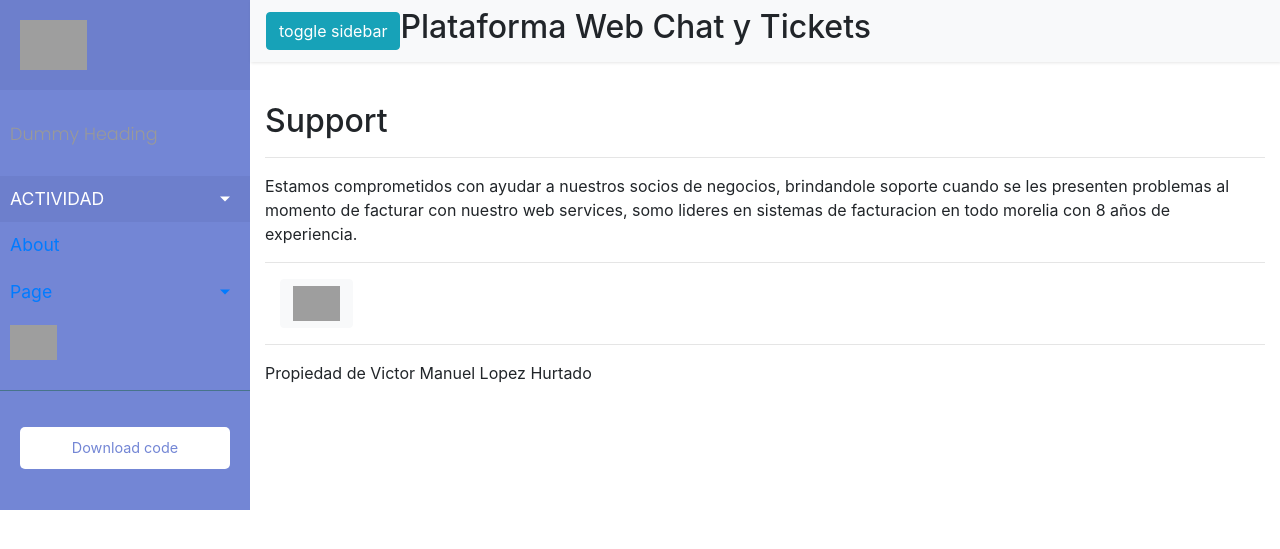
After one commit to Victor2020-Hurtado/CAPACITACION, a Django app: template modulo/templates/modulo/Principal.html in a window 1280 px wide. The commit adds this page. Shown: the top 549 px of the page. Run offline with Django 3.2, Linux system fonts and the light colour scheme; the template is opened without the code that fills it, so the values that code supplies are empty; some libraries are stand-ins or nearby versions; grey boxes are pictures that could not be loaded.

Commit message:
arreglo en templates

```diff
--- /dev/null
+++ b/modulo/templates/modulo/Principal.html
@@ -0,0 +1,126 @@
+<!DOCTYPE html>
+<html lang="en">
+  <head>
+    <meta charset="UTF-8" />
+    <meta name="viewport" content="width=device-width, initial-scale=1.0" />
+    <link rel="stylesheet" href="style.css">
+    <link
+      rel="stylesheet"
+      href="https://stackpath.bootstrapcdn.com/bootstrap/4.4.1/css/bootstrap.min.css"
+      integrity="sha384-Vkoo8x4CGsO3+Hhxv8T/Q5PaXtkKtu6ug5TOeNV6gBiFeWPGFN9MuhOf23Q9Ifjh"
+      crossorigin="anonymous"
+    />
+    <title>Principal</title>
+  </head>
+  <body>
+    <div class="wrapper">
+      <nav id="sidebar">
+        <div class="sidebar-header">
+          <img src="https://www.muycomputer.com/wp-content/uploads/2020/05/GoogleChat.jpg" height="50px">
+        </div>
+
+
+        <ul class="list-unstyled components">
+          <p>Dummy Heading</p>
+          <li class="active">
+            <a href="#homeSubmenu" data-toggle="collapse" aria-expanded="false" class="dropdown-toggle">ACTIVIDAD</a>
+            <ul class="collapse list-unstyled" id="homeSubmenu">
+              <li>
+                <a href="#">Actividades Recientes</a>
+              </li>
+              <li>
+                <a href="#">Crear Ticket</a>
+              </li>
+
+            </ul>
+          </li>
+
+          <li>
+            <a href="#">About</a>
+          </li>
+          <li>
+            <a href="#pageSubmenu" data-toggle="collapse" aria-expanded="false" class="dropdown-toggle">Page</a>
+            <ul class="collapse list-unstyled" id="pageSubmenu">
+              <li>
+                <a href="#">page1</a>
+              </li>
+            </ul>
+          </li>
+          <li>
+
+              <a href="chat.html">
+                <img
+                  src="https://encrypted-tbn0.gstatic.com/images?q=tbn%3AANd9GcTpoa43V-xE0QkPBExp2guRrdB4SHLrdWcH-A&usqp=CAU"
+                  height="35px"
+              /></a>
+
+          </li>
+        </ul>
+
+        <ul class="list-unstyled CTAs">
+          <li>
+            <a href="#" class="download">Download code</a>
+          </li>
+
+        </ul>
+      </nav>
+
+      <div class="content">
+        <nav class="navbar navbar-expand-lg navbar-light bg-light">
+
+        <button type="button" id="sidebarCollapse" class="btn btn-info">
+          <i class="fa fa-align-justify"></i> <span>toggle sidebar</span>
+        </button>
+
+   <!--<a class="navbar-brand" href="#">Navbar</a> -->
+   <button class="navbar-toggler" type="button" data-toggle="collapse" data-target="#navbarNav" aria-controls="navbarNav" aria-expanded="false" aria-label="Toggle navigation">
+     <span class="navbar-toggler-icon"></span>
+   </button>
+   <div class="collapse navbar-collapse" id="navbarNav">
+     <h2>Plataforma Web Chat y Tickets</h2>
+   </div>
+ </nav>
+
+
+
+    <div class="container">
+      <h2>Support</h2>
+      <hr />
+      <article>
+        Estamos comprometidos con ayudar a nuestros socios de negocios,
+        brindandole soporte cuando se les presenten problemas al momento de
+        facturar con nuestro web services, somo lideres en sistemas de
+        facturacion en todo morelia con 8 años de experiencia.
+      </article>
+      <hr />
+      <div class="container">
+
+        <button type="button" class="btn btn-light">
+          <a href="ticket.html"
+            ><img
+              src="https://encrypted-tbn0.gstatic.com/images?q=tbn%3AANd9GcTefbFQDPo0WseyutLeMfn7M92uLhybmHvX2Q&usqp=CAU"
+              height="35px"
+          /></a>
+        </button>
+      </div>
+      <hr />
+      <footer>Propiedad de Victor Manuel Lopez Hurtado</footer>
+    </div>
+
+    <script
+      src="https://code.jquery.com/jquery-3.4.1.slim.min.js"
+      integrity="sha384-J6qa4849blE2+poT4WnyKhv5vZF5SrPo0iEjwBvKU7imGFAV0wwj1yYfoRSJoZ+n"
+      crossorigin="anonymous"
+    ></script>
+    <script
+      src="https://cdn.jsdelivr.net/npm/popper.js@1.16.0/dist/umd/popper.min.js"
+      integrity="sha384-Q6E9RHvbIyZFJoft+2mJbHaEWldlvI9IOYy5n3zV9zzTtmI3UksdQRVvoxMfooAo"
+      crossorigin="anonymous"
+    ></script>
+    <script
+      src="https://stackpath.bootstrapcdn.com/bootstrap/4.4.1/js/bootstrap.min.js"
+      integrity="sha384-wfSDF2E50Y2D1uUdj0O3uMBJnjuUD4Ih7YwaYd1iqfktj0Uod8GCExl3Og8ifwB6"
+      crossorigin="anonymous"
+    ></script>
+  </body>
+</html>
--- /dev/null
+++ b/modulo/templates/modulo/style.css
@@ -0,0 +1,137 @@
+@import "https://fonts.googleapis.com/css?family=Poppins:300,400,500,600,700";
+body{font-family: 'Poppins', sans-serif;
+     background: #fafafa}
+p{font-family: 'Poppins', sans-serif;
+  font-size: 1.1em;
+	font-weight: 300;
+	line-height: 1.7em;
+	color: #999;
+}
+a,
+a:hover,
+a:focus{
+	color: inherit;
+	text-decoration: none;
+	transition: all 0.3s;
+}
+.navbar{
+	padding: 15px 10px;
+	background: #fff;
+	border: none;
+	border-radius: 0;
+	margin-bottom: 40px;
+	box-shadow: 1px 1px 3px rgba(0,0,0,0.1);
+}
+
+.navbar-btn{
+	box-shadow: none;
+	outline: none!important;
+	border: none;
+}
+
+.line{
+	width: 100%;
+	height: 1px;
+	border-bottom: 1px dashed #ddd;
+}
+
+.wrapper {
+    display: flex;
+    width: 100%;
+    align-items: stretch;
+}
+#sidebar {
+    min-width: 250px;
+    max-width: 250px;
+    background: #7386D5;
+    color: #fff;
+    transition: all 0.3s;
+}
+#sidebar.active{
+	margin-left: -250px;
+}
+
+#sidebar .sidebar-header{
+	padding: 20px;
+	background: #6d7fcc;
+}
+#sidebar ul.components{
+	padding: 20px 0px;
+	border-bottom: 1px solid #47748b;
+}
+
+#sidebar ul p{
+	padding: 10px;
+	font-size: 1.1em;
+	display: block;
+}
+
+#sidebar ul li a{
+	padding: 10px;
+	font-size: 1.1em;
+	display: block;
+}
+#sidebar ul li a:hover {
+    color: #7386D5;
+    background: #fff;
+}
+
+#sidebar ul li.active>a,
+a[aria-expanded="true"] {
+    color: #fff;
+    background: #6d7fcc;
+}
+a[data-toggle="collapse"] {
+    position: relative;
+}
+.dropdown-toggle::after {
+    display: block;
+    position: absolute;
+    top: 50%;
+    right: 20px;
+    transform: translateY(-50%);
+}
+
+ul ul a {
+    font-size: 0.9em !important;
+    padding-left: 30px !important;
+    background: #6d7fcc;
+}
+
+ul.CTAs {
+    padding: 20px;
+}
+
+ul.CTAs a {
+    text-align: center;
+    font-size: 0.9em !important;
+    display: block;
+    border-radius: 5px;
+    margin-bottom: 5px;
+}
+a.download{
+	background: #fff;
+	color: #7386D5;
+}
+a.article,
+a.article:hover {
+    background: #6d7fcc !important;
+    color: #fff !important;
+}
+
+#content {
+    width: 100%;
+    padding: 20px;
+    min-height: 100vh;
+    transition: all 0.3s;
+}
+
+@media(maz-width:768px){
+	#sidebar{margin-left: -250px;}
+	#sidebar.active{
+		margin-left: 0px;
+	}
+	#sidebarCollapse span{
+		display: none;
+	}
+}
```
Also changed, not shown: modulo/templates/modulo/index.html (+74 -3 lines), modulo/templates/modulo/room.html (+4 -7 lines).
